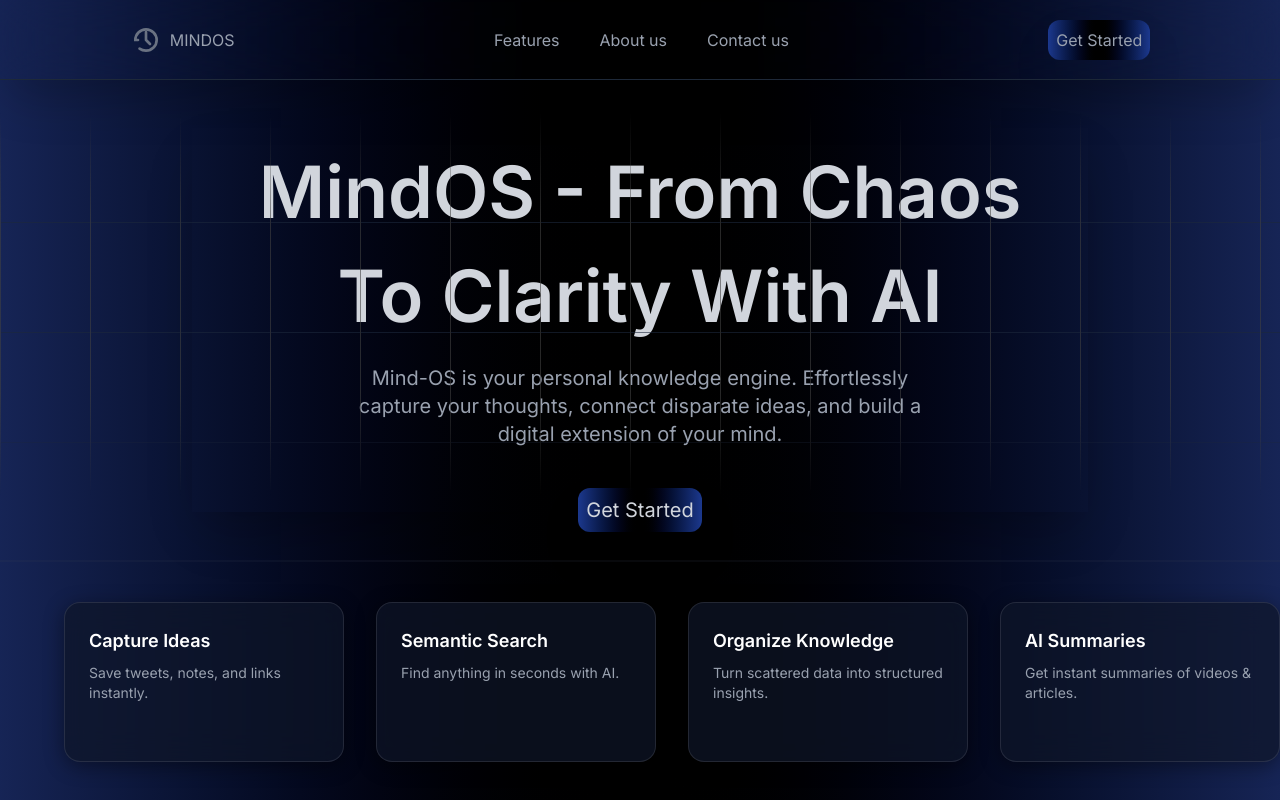
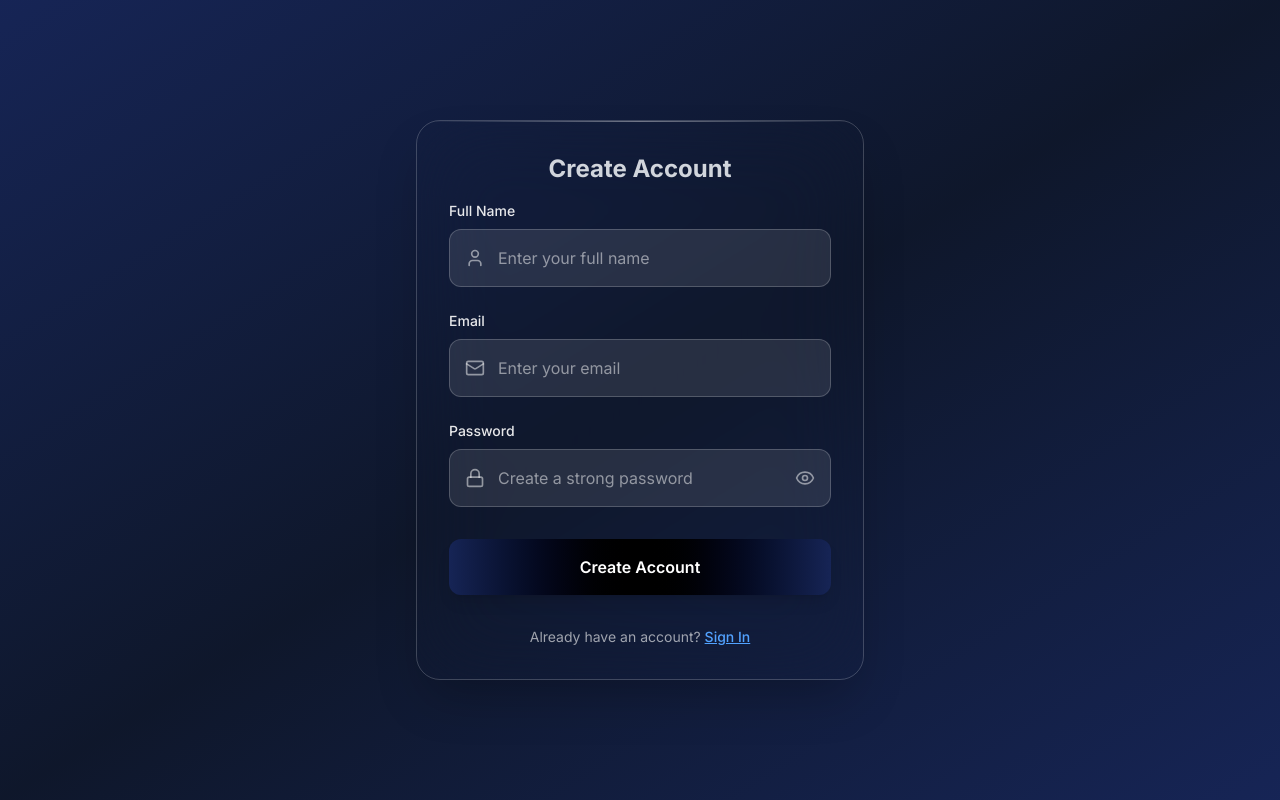
Before and after one commit to AYadav06/MindOS, a React (Vite) app in the folder client/: page /signup in a window 1280 px wide. Shown: the top 800 px of the page. Built offline with nearby package versions, Linux system fonts and the light colour scheme.

Commit message:
add signup and signin page

```diff
--- a/client/package.json
+++ b/client/package.json
@@ -11,8 +11,10 @@
   },
   "dependencies": {
     "@tailwindcss/vite": "^4.1.12",
+    "lucide-react": "^0.541.0",
     "react": "^19.1.1",
     "react-dom": "^19.1.1",
+    "react-router-dom": "^7.8.2",
     "tailwindcss": "^4.1.12"
   },
   "devDependencies": {
--- a/client/src/App.tsx
+++ b/client/src/App.tsx
@@ -1,11 +1,18 @@
+import { BrowserRouter, Route, Router, Routes } from "react-router-dom"
 import { Home } from "./pages/Home"
+import { Signin } from "./components/Signin"
+import { Signup } from "./components/Signup"
+import { Dashboard } from "./pages/Dashboard"
 function App() {
   return (
-  <>
-  <div>
-    <Home />
-  </div>
-    </>
+  <BrowserRouter>
+  <Routes>
+    <Route path="/" element={<Home />} />
+    <Route path="/dashboard" element={<Dashboard />}/>
+    <Route path="/signup" element={<Signup />}/>
+    <Route path="/signin" element={<Signin />}/>
+  </Routes>
+  </BrowserRouter>
   )
 }
 
--- a/client/src/components/Hero.tsx
+++ b/client/src/components/Hero.tsx
@@ -17,14 +17,10 @@ export const Hero = () => {
             <button className='bg-gradient-to-l from-blue-900 via-black to-blue-900 p-2 rounded-xl text-gray-300 shadow-2xl text-xl'>Get Started</button>
         </div>
     </div>
-    <div className='h-0.5 w-screen bg-gray-700 opacity-15 mt-12'>
+    <div className='h-0.5 w-screen bg-gray-700 opacity-15 mt-12'> </div>
+    <div className='flex h-screen gap-2 '>
+         <Card/>
     </div>
-    <div className='flex h-screen gap-2 '>
-
-<Card/>
-
-    </div>
-
     </div>
   )
 }
--- a/client/src/components/Signin.tsx
+++ b/client/src/components/Signin.tsx
@@ -0,0 +1,77 @@
+import { Check, Clock, Eye, Lock, Mail } from "lucide-react";
+
+export const Signin: React.FC = () => {
+  return (
+    <div className="min-h-screen bg-gradient-to-br from-blue-950 via-slate-900 to-blue-950 flex items-center justify-center p-5">
+      <div className="w-full max-w-md">
+        <div className=" backdrop-blur-2xl border border-white/20 rounded-3xl p-8 shadow-2xl relative overflow-hidden">
+          {/* Subtle top border glow */}
+          <div className="absolute top-0 left-0 right-0 h-px bg-gradient-to-r from-transparent via-white/40 to-transparent" />
+
+          {/* Title */}
+          <div className="text-center mb-8">
+            <h2 className="text-gray-300 text-2xl font-bold mb-2">Sign In</h2>
+          </div>
+
+          <div className="space-y-6">
+            {/* Email */}
+            <div className="space-y-2">
+              <label className="block text-white/90 text-sm font-medium">Email</label>
+              <div className="relative group">
+                <Mail className="absolute left-4 top-1/2 transform -translate-y-1/2 w-5 h-5 text-white/50 group-focus-within:text-blue-400 transition-colors" />
+                <input
+                  type="email"
+                  placeholder="Enter your email"
+                  className="w-full pl-12 pr-4 py-4 bg-white/10 border border-white/20 rounded-xl text-white placeholder-white/50 focus:outline-none focus:border-gray-500 focus:bg-white/15 focus:ring-4 focus:ring-blue-500/20 transition-all duration-300"
+                />
+              </div>
+            </div>
+
+            {/* Password */}
+            <div className="space-y-2">
+              <label className="block text-white/90 text-sm font-medium">Password</label>
+              <div className="relative group">
+                <Lock className="absolute left-4 top-1/2 transform -translate-y-1/2 w-5 h-5 text-white/50 group-focus-within:text-blue-400 transition-colors" />
+                <input
+                  type="password"
+                  placeholder="Enter your password"
+                  className="w-full pl-12 pr-12 py-4 bg-white/10 border border-white/20 rounded-xl text-white placeholder-white/50 focus:outline-none focus:border-gray-500 focus:bg-white/15 focus:ring-2 focus:ring-blue-500/20 transition-all duration-300"
+                />
+                <button
+                  type="button"
+                  className="absolute right-4 top-1/2 transform -translate-y-1/2 text-white/50 hover:text-white/80 transition-colors"
+                >
+                  <Eye className="w-5 h-5" />
+                </button>
+              </div>
+            </div>
+
+            {/* Remember Me */}
+            <label className="flex items-center space-x-3 cursor-pointer group">
+              <div className="relative">
+                <input type="checkbox" className="sr-only" />
+                <div className="w-5 h-5 rounded border-2 border-white/30 group-hover:border-white/50 transition-all duration-200 flex items-center justify-center">
+                  <Check className="w-3 h-3 text-white opacity-0" />
+                </div>
+              </div>
+              <span className="text-white/80 text-sm">Remember me</span>
+            </label>
+
+            {/* Submit Button */}
+            <button className="w-full py-4 bg-gradient-to-l from-blue-950 via-black to-blue-950 text-white font-semibold rounded-xl shadow-lg hover:shadow-xl hover:-translate-y-0.5 focus:outline-none focus:ring-2 focus:ring-gray-500/50 transition-all duration-300 relative overflow-hidden group">
+              <div className="absolute inset-0 bg-gradient-to-r from-transparent via-white/20 to-transparent -translate-x-full group-hover:translate-x-full transition-transform duration-1000" />
+              <span>Sign In</span>
+            </button>
+
+            {/* Forgot Password */}
+            <div className="text-center">
+              <a href="#" className="text-white/70 hover:text-white text-sm transition-colors duration-200">
+                Forgot your password?
+              </a>
+            </div>
+          </div>
+        </div>
+      </div>
+    </div>
+  );
+};
--- a/client/src/components/Signup.tsx
+++ b/client/src/components/Signup.tsx
@@ -1,10 +1,87 @@
-export const  Signup=()=>{
-return <>
-<div className="">
+import React from 'react';
+import { Eye, Clock, Mail, Lock, User} from 'lucide-react';
+import { useNavigate } from 'react-router-dom';
 
 
- </div>
- </>
+export const Signup: React.FC = () => {
+    const navigate=useNavigate();
+  return (
+    <div className="min-h-screen bg-gradient-to-br from-blue-950 via-slate-900 to-blue-950 flex items-center justify-center p-5">
+      <div className="w-full max-w-md">
+        <div className="bg-white/0 backdrop-blur-2xl border border-white/20 rounded-3xl p-8 shadow-2xl relative overflow-hidden">
+          {/* Subtle top border glow */}
+          <div className="absolute top-0 left-0 right-0 h-px bg-gradient-to-r from-transparent via-white/40 to-transparent" />
 
+          {/* Title */}
+          <div className="text-center mb-4">
+            <h2 className="text-gray-300 text-2xl font-bold">Create Account</h2>
+          </div>
 
-}
+          <div className="space-y-6">
+            {/* Full Name */}
+            <div className="space-y-2">
+              <label className="block text-white/90 text-sm font-medium">Full Name</label>
+              <div className="relative group">
+                <User className="absolute left-4 top-1/2 transform -translate-y-1/2 w-5 h-5 text-white/50 group-focus-within:text-blue-400 transition-colors" />
+                <input
+                  type="text"
+                  placeholder="Enter your full name"
+                  className="w-full pl-12 pr-4 py-4 bg-white/10 border border-white/20 rounded-xl text-white placeholder-white/50 focus:outline-none focus:border-gray-500 focus:bg-white/15 focus:ring-4 focus:ring-blue-500/20 transition-all duration-300"
+                />
+              </div>
+            </div>
+
+            {/* Email */}
+            <div className="space-y-2">
+              <label className="block text-white/90 text-sm font-medium">Email</label>
+              <div className="relative group">
+                <Mail className="absolute left-4 top-1/2 transform -translate-y-1/2 w-5 h-5 text-white/50 group-focus-within:text-blue-400 transition-colors" />
+                <input
+                  type="email"
+                  placeholder="Enter your email"
+                  className="w-full pl-12 pr-4 py-4 bg-white/10 border border-white/20 rounded-xl text-white placeholder-white/50 focus:outline-none focus:border-gray-500 focus:bg-white/15 focus:ring-4 focus:ring-blue-500/20 transition-all duration-300"
+                />
+              </div>
+            </div>
+
+            {/* Password */}
+            <div className="space-y-2">
+              <label className="block text-white/90 text-sm font-medium">Password</label>
+              <div className="relative group">
+                <Lock className="absolute left-4 top-1/2 transform -translate-y-1/2 w-5 h-5 text-white/50 group-focus-within:text-blue-400 transition-colors" />
+                <input
+                  type="password"
+                  placeholder="Create a strong password"
+                  className="w-full pl-12 pr-12 py-4 bg-white/10 border border-white/20 rounded-xl text-white placeholder-white/50 focus:outline-none focus:border-gray-500 focus:bg-white/15 focus:ring-4 focus:ring-blue-500/20 transition-all duration-300"
+                />
+                <button
+                  type="button"
+                  className="absolute right-4 top-1/2 transform -translate-y-1/2 text-white/50 hover:text-white/80 transition-colors"
+                >
+                  <Eye className="w-5 h-5" />
+                </button>
+              </div>
+            </div>
+            {/* Submit Button */}
+            <button className="w-full mt-2 py-4 bg-gradient-to-l from-blue-950 via-black to-blue-950 text-white font-semibold rounded-xl shadow-lg hover:shadow-xl hover:-translate-y-0.5 focus:outline-none focus:ring-2 focus:ring-gray-500/50 transition-all duration-300 relative overflow-hidden group">
+              <div className="absolute inset-0 bg-gradient-to-r from-transparent via-white/20 to-transparent -translate-x-full group-hover:translate-x-full transition-transform duration-1000" />
+              <span>Create Account</span>
+            </button>
+            {/* Switch to Sign In */}
+            <div className="text-center mt-2">
+              <p className="text-white/60 text-sm">
+                Already have an account?{' '}
+                <button className="text-blue-400 hover:text-blue-300 font-medium transition-colors duration-200 underline"
+                onClick={()=>navigate('/signin')}>
+                  Sign In
+                </button>
+              </p>
+            </div>
+          </div>
+        </div>
+      </div>
+    </div>
+  );
+};
+
+// SIGNIN COMPONENT - UI ONLY
--- a/client/src/pages/Dashboard.tsx
+++ b/client/src/pages/Dashboard.tsx
@@ -1,7 +1,9 @@
+import { Signup } from "../components/Signup"
 
 export const Dashboard = () => {
   return (
    <div>
+     <Signup />
 
    </div>
 
```
Also changed, not shown: client/src/index.css (line endings or trailing spaces), 1 other file (tests, documents, lock files or other folders).
